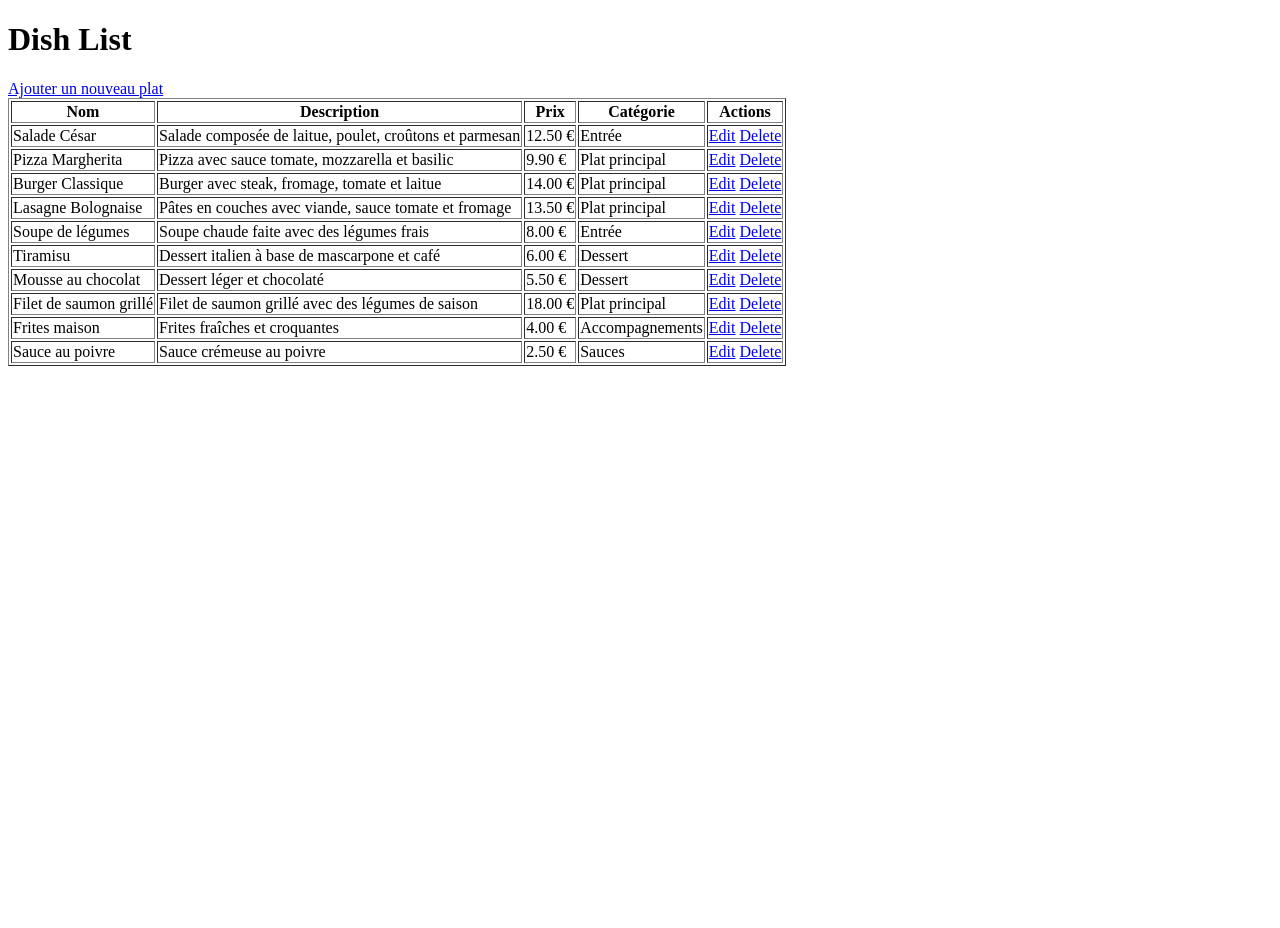
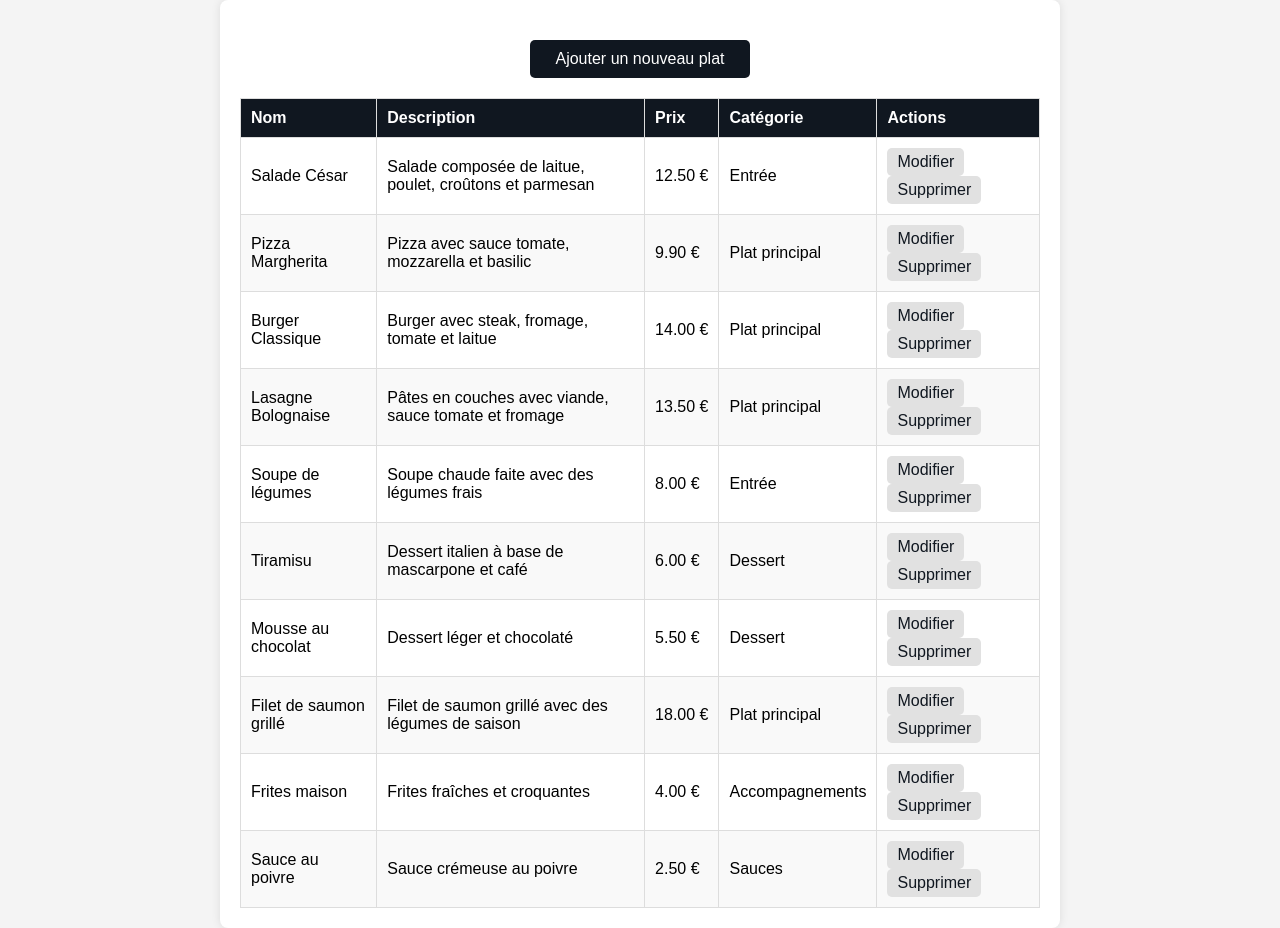
Before and after one commit to scott-allo/gestionnaire-de-menu, a PHP site: page /gestion.php in a window 1280 px wide. Before the commit the page ends 366 px from the top, so only its background shows below. Run offline with PHP 8.4, Linux system fonts and the light colour scheme; data comes from the database, SQL or seed files in the repository.

Commit message:
style gestion

```diff
--- a/menu/gestion.php
+++ b/menu/gestion.php
@@ -16,18 +16,168 @@ $sql = "SELECT p.id, p.name, p.description, p.price, c.name AS category
         FROM dishes p
         JOIN categories c ON p.category_id = c.id";
 $stmt = $pdo->query($sql);
-$plats = $stmt->fetchAll(PDO::FETCH_ASSOC);
+$dishes = $stmt->fetchAll(PDO::FETCH_ASSOC);
 ?>
 <!DOCTYPE html>
-<html lang="en">
+<html lang="fr">
 <head>
     <meta charset="UTF-8">
+    <meta name="viewport" content="width=device-width, initial-scale=1.0">
     <title>Liste des plats</title>
+    <style>
+        body {
+            font-family: Arial, sans-serif;
+            background-color: #f4f4f4;
+            display: flex;
+            justify-content: center;
+            align-items: flex-start;
+            min-height: 100vh;
+            margin: 0;
+            padding: 0;
+            flex-direction: column;
+        }
+
+        .container {
+            background: white;
+            padding: 20px;
+            box-shadow: 0px 0px 10px rgba(0, 0, 0, 0.1);
+            border-radius: 8px;
+            width: 80%;
+            max-width: 800px;
+            margin: 0 auto;
+        }
+
+        table {
+            width: 100%;
+            border-collapse: collapse;
+            margin-top: 20px;
+        }
+
+        th, td {
+            padding: 10px;
+            text-align: left;
+            border: 1px solid #ddd;
+        }
+
+        th {
+            background-color: #101720;
+            color: white;
+        }
+
+        tr:nth-child(even) {
+            background-color: #f9f9f9;
+        }
+
+        tr:hover {
+            background-color: #f1f1f1;
+        }
+
+        a {
+            text-decoration: none;
+            color: #101720;
+            padding: 5px 10px;
+            border-radius: 5px;
+            background-color: #e1e1e1;
+            margin-right: 5px;
+            display: inline-block;
+        }
+
+        a:hover {
+            background-color: #101720;
+            color: white;
+        }
+
+        .add-btn {
+            display: block;
+            text-align: center;
+            background-color: #101720;
+            color: white;
+            padding: 10px;
+            border-radius: 5px;
+            width: 200px;
+            margin: 20px auto;
+        }
+
+        .add-btn:hover {
+            background-color: rgb(240, 181, 221);
+        }
+
+        td.price {
+            white-space: nowrap; /* Empêche le retour à la ligne pour le prix */
+        }
+
+        @media (max-width: 768px) {
+            body {
+                padding: 10px;
+            }
+
+            .container {
+                width: 95%;
+                padding: 15px;
+            }
+
+            table {
+                font-size: 14px;
+            }
+
+            .add-btn {
+                width: 100%;
+            }
+
+            th, td {
+                font-size: 12px;
+                padding: 8px;
+            }
+
+            a {
+                font-size: 12px;
+            }
+        }
+
+        @media (max-width: 480px) {
+    table {
+        display: block;
+    }
+
+    thead {
+        display: none; /* Cache les en-têtes sur mobile */
+    }
+
+    tbody tr {
+        display: flex;
+        flex-direction: column;
+        margin-bottom: 15px;
+        border: 1px solid #ddd;
+        padding: 10px;
+        border-radius: 8px;
+        background: #fff;
+    }
+
+    td {
+        display: flex;
+        justify-content: space-between;
+        padding: 5px 0;
+    }
+
+    td::before {
+        content: attr(data-label);
+        font-weight: bold;
+        margin-right: 10px;
+        color: #333;
+    }
+
+    .price {
+        white-space: nowrap;
+    }
+}
+
+
+    </style>
 </head>
 <body>
-    <h1>Dish List</h1>
-    <a href="add.php">Ajouter un nouveau plat</a>
-    <table border="1">
+    <section class="container">
+        <a href="add.php" class="add-btn">Ajouter un nouveau plat</a>
+        <table>
             <thead>
                 <tr>
                     <th>Nom</th>
@@ -38,19 +188,21 @@ $plats = $stmt->fetchAll(PDO::FETCH_ASSOC);
                 </tr>
             </thead>
             <tbody>
-            <?php foreach ($plats as $plat): ?>
+                <?php foreach ($dishes as $dish): ?>
                     <tr>
-                    <td><?= htmlspecialchars($plat['name']) ?></td>
-                    <td><?= htmlspecialchars($plat['description']) ?></td>
-                    <td><?= htmlspecialchars($plat['price']) ?> €</td>
-                    <td><?= htmlspecialchars($plat['category']) ?></td>
-                    <td>
-                        <a href="modifier.php?id=<?= $plat['id'] ?>">Edit</a>
-                        <a href="supprimer.php?id=<?= $plat['id'] ?>" onclick="return confirm('Êtes-vous sûr(e) de vouloir supprimer ce plat ?');">Delete</a>
+                        <td data-label="Nom"><?= htmlspecialchars($dish['name']) ?></td>
+                        <td data-label="Description"><?= htmlspecialchars($dish['description']) ?></td>
+                        <td data-label="Prix" class="price"><?= htmlspecialchars($dish['price']) ?> €</td>
+                        <td data-label="Catégorie"><?= htmlspecialchars($dish['category']) ?></td>
+                        <td data-label="Actions">
+                            <a href="edit.php?id=<?= $dish['id'] ?>">Modifier</a>
+                            <a href="delete.php?id=<?= $dish['id'] ?>" onclick="return confirm('Êtes-vous sûr(e) de vouloir supprimer ce plat ?');">Supprimer</a>
                         </td>
                     </tr>
                 <?php endforeach; ?>
              </tbody>
+
         </table>
+    </section>
 </body>
 </html>
```
Lines whose indentation alone changed are shown as unchanged.
